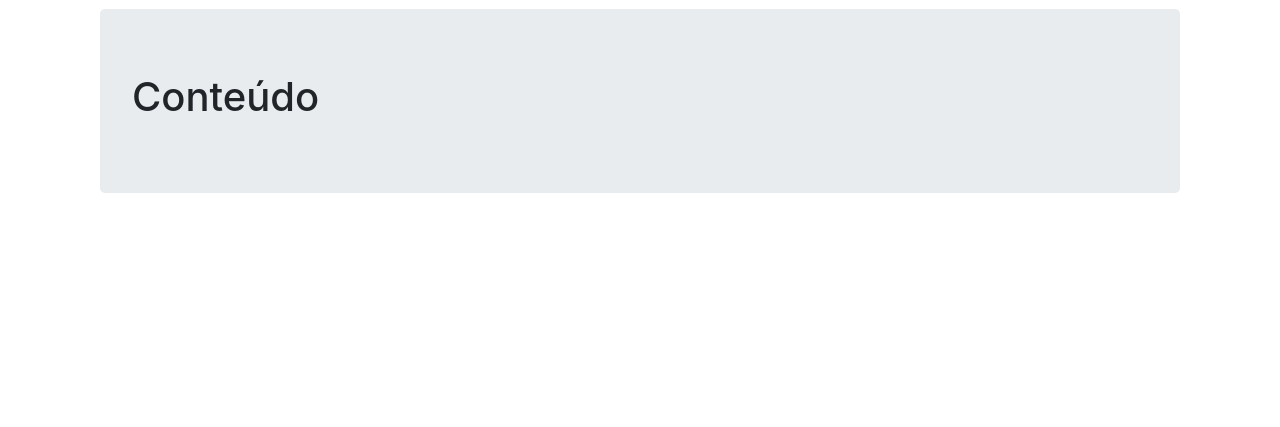
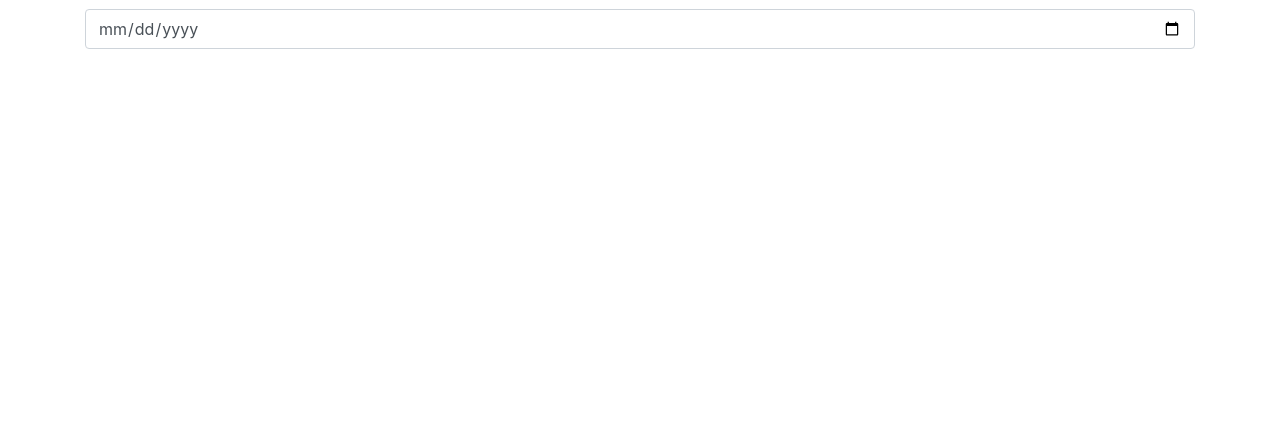
Before and after one commit to guiemi/motoboy-app, a Django app: page /sobre/ in a window 1280 px wide. Shown: the part 373-800 px from the top of the page. Run offline with Django 3.2, Linux system fonts and the light colour scheme; parts of the project's set-up code (start-up, migrations or seed data) failed here and were passed over; some libraries are stand-ins or nearby versions.

Commit message:
WIP: fazendo testes no about.html

```diff
--- a/solicitacao/templates/sobre.html
+++ b/solicitacao/templates/sobre.html
@@ -5,9 +5,8 @@
 {% endblock title %}
 
 {% block content %}
-<div class="container">
-    <div class="jumbotron">
-        <h1>Conteúdo</h1>
-    </div>
+<div class="input-group date">
+    <input type="date" class="form-control">
 </div>
+
 {% endblock content %}
```
